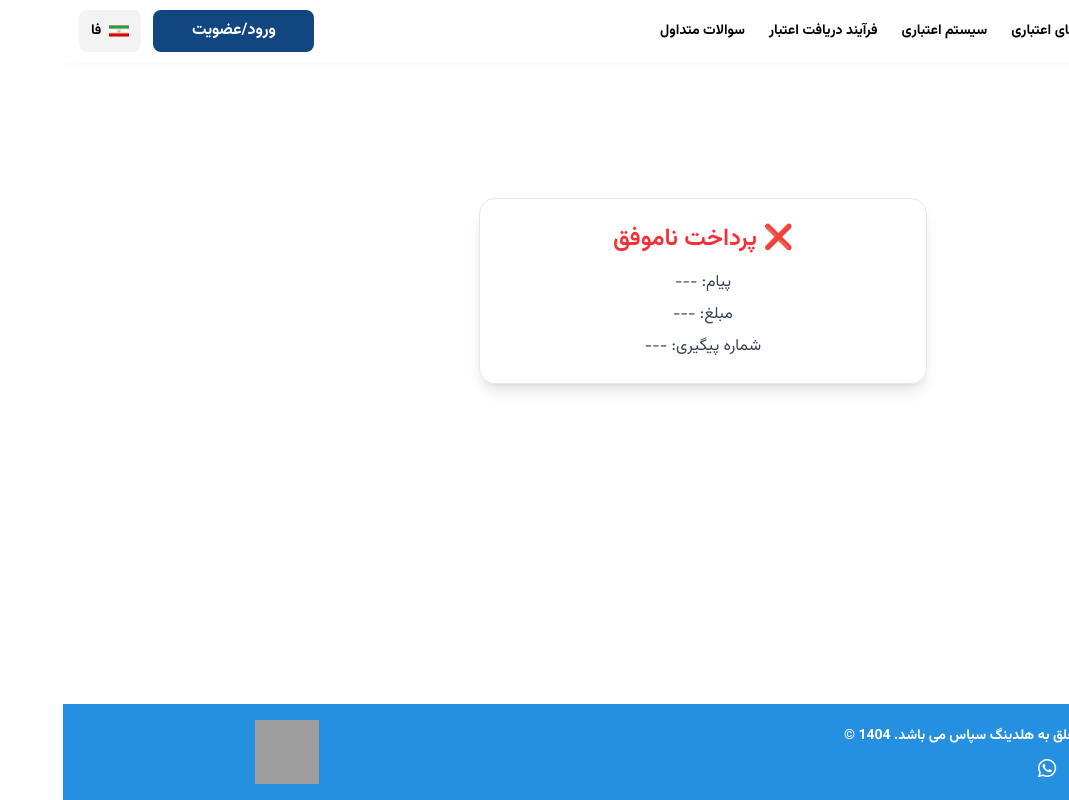
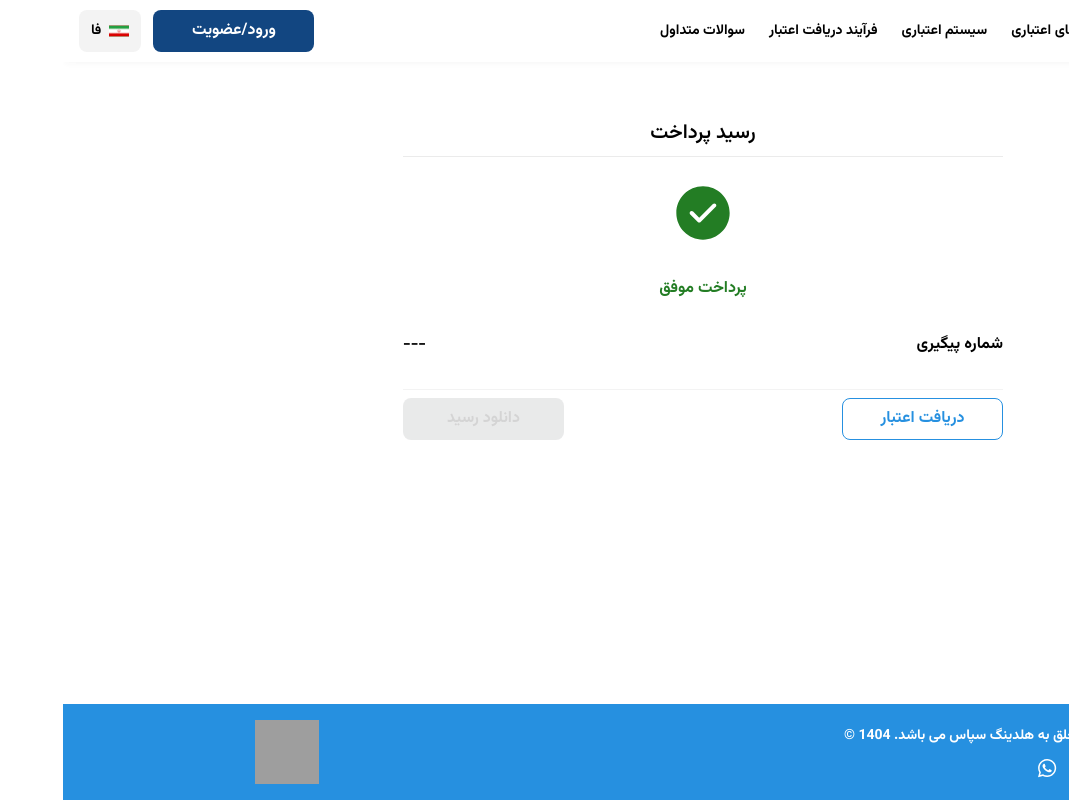
Before and after one commit to mahdiehakbari/sepas-project, a Next.js app: page /payment/result in a window 1280 px wide. Shown: the whole page, without its empty margins (211-1280 px from the left). Built offline with nearby package versions, Linux system fonts and the light colour scheme; grey boxes are pictures that could not be loaded.

Commit message:
work on payment

```diff
--- a/src/app/payment/result/page.tsx
+++ b/src/app/payment/result/page.tsx
@@ -1,146 +1,25 @@
-// 'use client';
-
-// import { Button } from '@/sharedComponent/ui';
-// import Image from 'next/image';
-// import { useRouter } from 'next/navigation';
-// import { useEffect, useState } from 'react';
-// import { useTranslation } from 'react-i18next';
-// import Cookies from 'js-cookie';
-
-// export default function PaymentResult() {
-//   const { t } = useTranslation();
-//   const [paymentData, setPaymentData] = useState(null);
-//   const router = useRouter();
-
-//   useEffect(() => {
-//     const cookie = Cookies.get('payment_result');
-//     if (cookie) {
-//       try {
-//         setPaymentData(JSON.parse(cookie));
-//       } catch (err) {
-//         console.error('Invalid cookie data', err);
-//       }
-//     }
-//   }, []);
-
-//   // if (!paymentData) {
-//   //   return (
-//   //     <div className='flex flex-col items-center justify-center py-16'>
-//   //       <p className='text-gray-500'>در حال بارگذاری نتیجه پرداخت...</p>
-//   //     </div>
-//   //   );
-//   // }
-
-//   // const { success, rrn, amount } = paymentData;
-
-//   const handleRetry = () => {
-//     router.push('/services/dentalPlan');
-//   };
-
-//   const isFailed = status === 'false';
-
-//   const handleCredit = () => {
-//     localStorage.removeItem('payment_modal_shown');
-//     const paymentData = {
-//       status: 'true',
-//       rrn: '224021308748',
-//       message: 'Payment completed successfully',
-//       amount: '10000',
-//       creditRequestId: 'fca2b84a-ceab-4eb5-e3f0-08de1d730ba4',
-//       ipgTransactionId: 'f6c87bd42a194eeea903eea75f7186a7',
-//     };
-//     Cookies.set('payment_result', JSON.stringify(paymentData), { expires: 1 });
-//     router.push('/services/dentalPlan');
-//   };
-
-//   return (
-//     <div className='flex flex-col items-center justify-center '>
-//       <div className='md:w-[600px] flex flex-col items-center justify-center'>
-//         <h2 className='font-bold text-[20px] text-black border-b border-border-color text-center pb-2 mb-6  w-full'>
-//           {t('payment:payment_receipt')}
-//         </h2>
-
-//         <Image
-//           src={
-//             isFailed
-//               ? '/assets/icons/close-circle.svg'
-//               : '/assets/icons/success-icon.svg'
-//           }
-//           alt='payment-status'
-//           width={64}
-//           height={64}
-//           className='mb-8'
-//         />
-
-//         <p
-//           className={`font-medium text-[16px] mb-8 ${
-//             isFailed
-//               ? 'text-[var(--error-color)]'
-//               : 'text-[var(--second-green)]'
-//           }`}
-//         >
-//           {isFailed
-//             ? t('payment:payment_failed')
-//             : t('payment:payment_successful')}
-//         </p>
-
-//         {isFailed ? (
-//           <>
-//             <p className='font-medium text-[16px] text-black pb-8 border-b border-border-color w-full text-center'>
-//               {t('payment:debited')}
-//             </p>
-//             <div className='w-full border-t border-secondary py-2  flex justify-between'>
-//               <Button disabled variant='outline'>
-//                 {t('payment:contact_support')}
-//               </Button>
-//               <Button onClick={handleRetry}>{t('payment:retry')}</Button>
-//             </div>
-//           </>
-//         ) : (
-//           <>
-//             <div className='flex justify-between items-center w-full mb-8'>
-//               <p className='font-medium text-[16px] text-black'>
-//                 {t('payment:tracking_number')}
-//               </p>
-//               {/* <p className='font-medium text-[16px] text-black'>{rrn}</p> */}
-//             </div>
-
-//             {/* <div className='flex justify-between items-center w-full pb-8 border-b border-border-color'>
-//                 <p className='font-medium text-[16px] text-black'>
-//                   {t('payment:payment_date')}
-//                 </p>
-//                 <p className='font-medium text-[16px] text-black'>{amount}</p>
-//               </div> */}
-
-//             <div className='w-full border-t border-secondary py-2  flex justify-between'>
-//               <Button variant='outline' onClick={handleCredit}>
-//                 {t('payment:receive_credit')}
-//               </Button>
-//               <Button disabled>{t('payment:download_receipt')}</Button>
-//             </div>
-//           </>
-//         )}
-//       </div>
-//     </div>
-//   );
-// }
-
 'use client';
 
-import { useSearchParams } from 'next/navigation';
+import { Button } from '@/sharedComponent/ui';
+import Image from 'next/image';
+import { useRouter, useSearchParams } from 'next/navigation';
 import { useEffect, useState } from 'react';
+import { useTranslation } from 'react-i18next';
 
 interface PaymentResult {
   status: string | null;
   rrn: string | null;
   message: string | null;
   amount: string | null;
-  creditRequestId: string | null;
-  ipgTransactionId: string | null;
+  creditRequestId?: string | null;
+  ipgTransactionId?: string | null;
 }
 
 export default function PaymentResultPage() {
+  const { t } = useTranslation();
+  const router = useRouter();
   const params = useSearchParams();
+
   const [result, setResult] = useState<PaymentResult | null>(null);
 
   useEffect(() => {
@@ -152,39 +31,95 @@ export default function PaymentResultPage() {
       creditRequestId: params.get('creditRequestId'),
       ipgTransactionId: params.get('ipgTransactionId'),
     };
+
     setResult(data);
+    try {
+      localStorage.setItem('payment_result', JSON.stringify(data));
+    } catch (err) {
+      console.error('Failed to save payment result to localStorage', err);
+    }
   }, [params]);
+
+  const handleRetry = () => {
+    router.push('/services/dentalPlan');
+  };
+
+  const handleCredit = () => {
+    localStorage.removeItem('payment_modal_shown');
+    router.push('/services/dentalPlan');
+  };
 
   if (!result) {
     return (
-      <div className='flex items-center justify-center min-h-screen'>
-        <p className='text-gray-500 text-lg'>در حال بارگذاری نتیجه پرداخت...</p>
+      <div className='flex flex-col items-center justify-center py-16'>
+        <p className='text-gray-500'>{t('payment:loading_result')}</p>
       </div>
     );
   }
 
-  const isSuccess = result.status === 'true';
+  const isFailed = result.status === 'false';
 
   return (
-    <div className='max-w-md mx-auto mt-20 p-6 rounded-2xl shadow-lg text-center border border-gray-200'>
-      <h1
-        className={`text-2xl font-bold mb-4 ${
-          isSuccess ? 'text-green-600' : 'text-red-500'
-        }`}
-      >
-        {isSuccess ? '✅ پرداخت موفق' : '❌ پرداخت ناموفق'}
-      </h1>
+    <div className='flex flex-col items-center justify-center'>
+      <div className='md:w-[600px] flex flex-col items-center justify-center'>
+        <h2 className='font-bold text-[20px] text-black border-b border-border-color text-center pb-2 mb-6 w-full'>
+          {t('payment:payment_receipt')}
+        </h2>
 
-      <div className='text-gray-700 space-y-2'>
-        <p>پیام: {result.message || '---'}</p>
-        <p>مبلغ: {result.amount || '---'}</p>
-        <p>شماره پیگیری: {result.rrn || '---'}</p>
+        <Image
+          src={
+            isFailed
+              ? '/assets/icons/close-circle.svg'
+              : '/assets/icons/success-icon.svg'
+          }
+          alt='payment-status'
+          width={64}
+          height={64}
+          className='mb-8'
+        />
 
-        {result.creditRequestId && (
-          <p>کد درخواست اعتبار: {result.creditRequestId}</p>
-        )}
-        {result.ipgTransactionId && (
-          <p>کد تراکنش درگاه: {result.ipgTransactionId}</p>
+        <p
+          className={`font-medium text-[16px] mb-8 ${
+            isFailed
+              ? 'text-[var(--error-color)]'
+              : 'text-[var(--second-green)]'
+          }`}
+        >
+          {isFailed
+            ? t('payment:payment_failed')
+            : t('payment:payment_successful')}
+        </p>
+
+        {isFailed ? (
+          <>
+            <p className='font-medium text-[16px] text-black pb-8 border-b border-border-color w-full text-center'>
+              {t('payment:debited')}
+            </p>
+            <div className='w-full border-t border-secondary py-2 flex justify-between'>
+              <Button disabled variant='outline'>
+                {t('payment:contact_support')}
+              </Button>
+              <Button onClick={handleRetry}>{t('payment:retry')}</Button>
+            </div>
+          </>
+        ) : (
+          <>
+            <div className='flex justify-between items-center w-full mb-8'>
+              <p className='font-medium text-[16px] text-black'>
+                {t('payment:tracking_number')}
+              </p>
+              <p className='font-medium text-[16px] text-black'>
+                {result.rrn || '---'}
+              </p>
+            </div>
+
+            <div className='w-full border-t border-secondary py-2 flex justify-between'>
+              <Button variant='outline' onClick={handleCredit}>
+                {t('payment:receive_credit')}
+              </Button>
+              <Button disabled>{t('payment:download_receipt')}</Button>
+            </div>
+          </>
         )}
       </div>
     </div>
--- a/src/features/dentalPlanePage/components/DentalApplyCredit/FirstTab/FirstTab.tsx
+++ b/src/features/dentalPlanePage/components/DentalApplyCredit/FirstTab/FirstTab.tsx
@@ -80,7 +80,8 @@ export const FirstTab = ({
   const handleShowModal = () => {
     setIsOpenModal(true);
     setCreditLoading(false);
-    Cookies.remove('payment_result');
+    localStorage.removeItem('payment_result');
+    localStorage.removeItem('payment_modal_shown');
     if (!token) {
       toast.success(t('credit:log_in_continue'), {
         position: 'top-center',
--- a/src/features/dentalPlanePage/components/DentalApplyCredit/components/hooks/useCreditWorkflow.ts
+++ b/src/features/dentalPlanePage/components/DentalApplyCredit/components/hooks/useCreditWorkflow.ts
@@ -58,7 +58,7 @@ export const useCreditWorkflow = (
   useEffect(() => {
     if (!isAuthenticated) return;
     const storedProfile = Cookies.get('userProfile');
-    const paymentResult = Cookies.get('payment_result');
+    const paymentResult = localStorage.getItem('payment_result');
     if (storedProfile) {
       try {
         const parsed = JSON.parse(storedProfile);
```
Also changed, not shown: src/app/payment/sepcallback/route.ts (+1 -192 lines), src/features/dentalPlanePage/DentalPlaneClient.tsx (+10 -10 lines).
